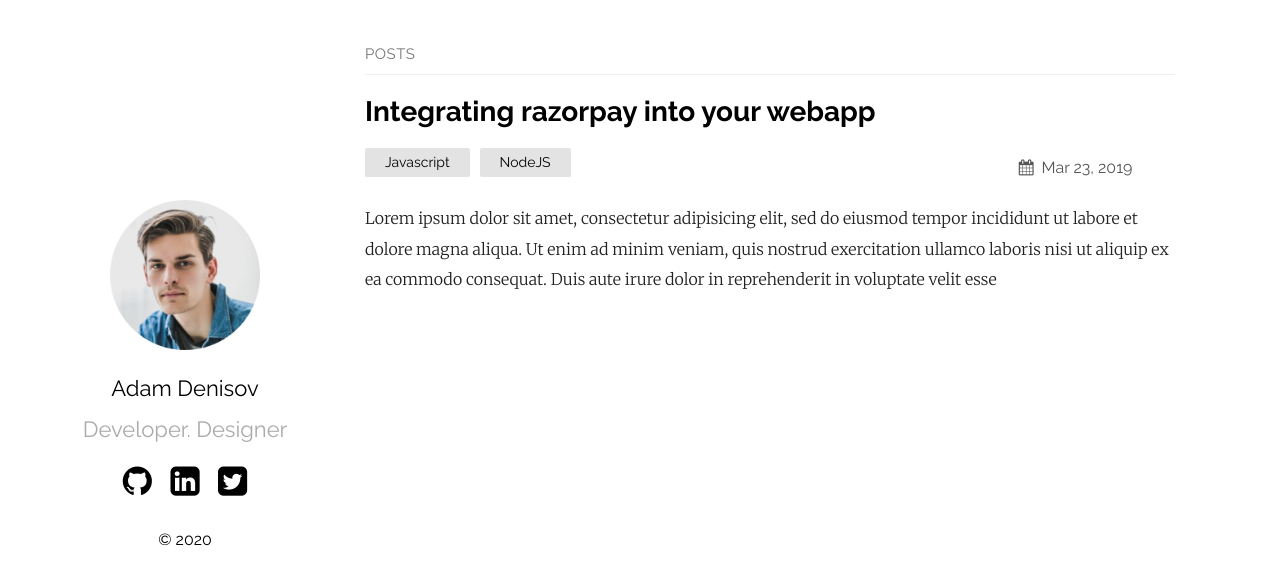
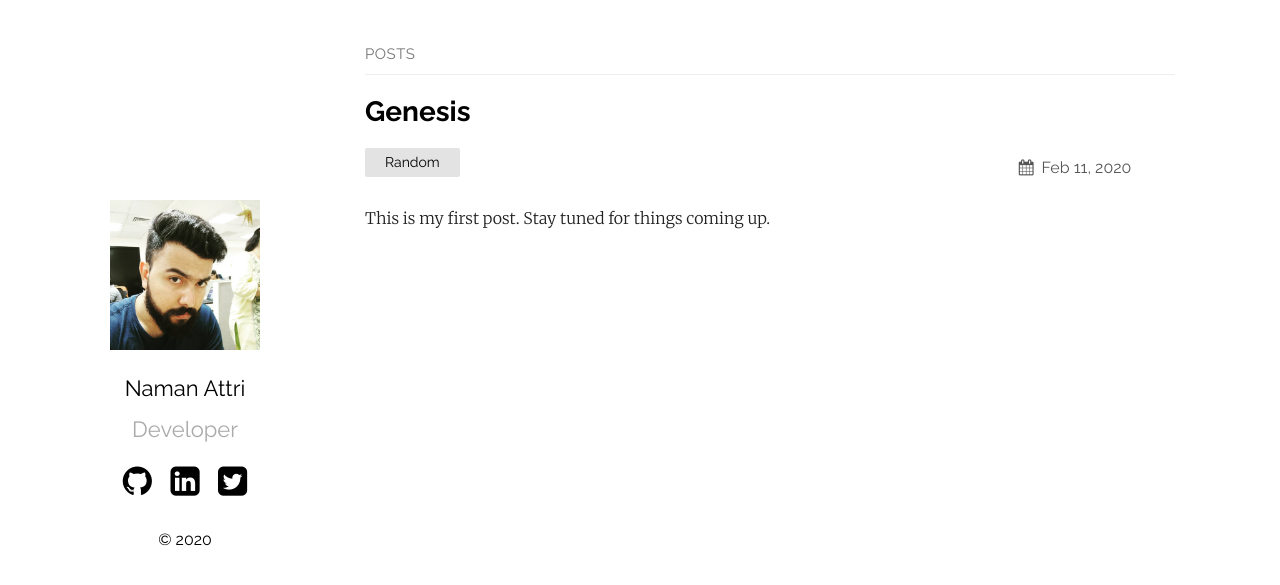
Before and after one commit to namanattri/namanattri.github.io, a Jekyll site: the page built from index.md, in a window 1280 px wide. Shown: the top 585 px of the page. Built offline with Jekyll 4.4.1, drawn with Linux system fonts in a browser that asks for light colours.

Commit message:
Genesis page

````diff
--- a/_config.yml
+++ b/_config.yml
@@ -12,16 +12,16 @@ show_excerpts: true # set to true to show excerpts on the homepage
 sass:
   sass_dir: _sass
 plainwhite:
-  name: Adam Denisov
-  tagline: Developer. Designer
+  name: Naman Attri
+  tagline: Developer
   date_format: "%b %-d, %Y"
   sitemap: true # set to true to generate sitemap.xml content
 
   # generate social links in footer
   social_links:
-    twitter: thelehhman
-    github:  thelehhman
-    linkedIn: in/thelehhman
+    twitter: NamanAttri
+    github:  namanattri
+    linkedIn: in/naman-attri-07b24a8a
     rss: rss
     # dribbble: jekyll
     # facebook: jekyll
--- a/_layouts/default.html
+++ b/_layouts/default.html
@@ -6,28 +6,28 @@
   <body>
     <main class="container">
       <section class="about">
-        <a href="/"><img src="{{ "/assets/portfolio.png" | relative_url }}" alt="{{ site.plainwhite.name }}"></a>
+        <a href="/"><img src="{{ "/assets/me.jpg" | relative_url }}" alt="{{ site.plainwhite.name }}"></a>
         <h2 id="title">
           <a href="/">{{ site.plainwhite.name }}</a>
         </h2>
         <p class="tagline">{{ site.plainwhite.tagline }}</p>
         <ul class="social">
           {%- if site.plainwhite.social_links.github -%}
-            <a href="https://github.com/{{ site.plainwhite.social_links.github }}">
+            <a href="https://github.com/{{ site.plainwhite.social_links.github }}" target="_blank">
               <li>
                 <i class="icon-github-circled"></i>
               </li>
             </a>
           {%- endif -%}
           {%- if site.plainwhite.social_links.linkedIn -%}
-            <a href="https://www.linkedin.com/{{ site.plainwhite.social_links.linkedIn }}">
+            <a href="https://www.linkedin.com/{{ site.plainwhite.social_links.linkedIn }}" target="_blank">
               <li>
                 <i class="icon-linkedin-squared"></i>
               </li>
             </a>
           {%- endif -%}
           {%- if site.plainwhite.social_links.twitter -%}
-            <a href="https://twitter.com/{{ site.plainwhite.social_links.twitter }}">
+            <a href="https://twitter.com/{{ site.plainwhite.social_links.twitter }}" target="_blank">
               <li>
                 <i class="icon-twitter-squared"></i>
               </li>
--- a/_posts/2019-03-23-welcome-to-jekyll.markdown
+++ /dev/null
@@ -1,28 +0,0 @@
----
-layout: post
-title:  "Integrating razorpay into your webapp"
-date:   2019-03-23 21:03:36 +0530
-categories: Javascript NodeJS
----
-Lorem ipsum dolor sit amet, consectetur adipisicing elit, sed do eiusmod tempor incididunt ut labore et dolore magna aliqua. Ut enim ad minim veniam, quis nostrud exercitation ullamco laboris nisi ut aliquip ex ea commodo consequat. Duis aute irure dolor in reprehenderit in voluptate velit esse
-
-```javascript
-const Razorpay = require('razorpay');
-
-let rzp = Razorpay({
-	key_id: 'KEY_ID',
-	secret: 'name'
-});
-
-// capture request
-rzp.capture(payment_id, cost)
-	.then(function (data) {
-		return 2;
-	})
-```
-
-Check out the [Jekyll docs][jekyll-docs] for more info on how to get the most out of Jekyll. File all bugs/feature requests at [Jekyll’s GitHub repo][jekyll-gh]. If you have questions, you can ask them on [Jekyll Talk][jekyll-talk].
-
-[jekyll-docs]: https://jekyllrb.com/docs/home
-[jekyll-gh]:   https://github.com/jekyll/jekyll
-[jekyll-talk]: https://talk.jekyllrb.com/
--- /dev/null
+++ b/_posts/2020-02-11-genesis.markdown
@@ -0,0 +1,5 @@
+---
+layout: post
+categories: Random
+---
+This is my first post. Stay tuned for things coming up.
````
Also changed, not shown: assets/me.jpg (added).
